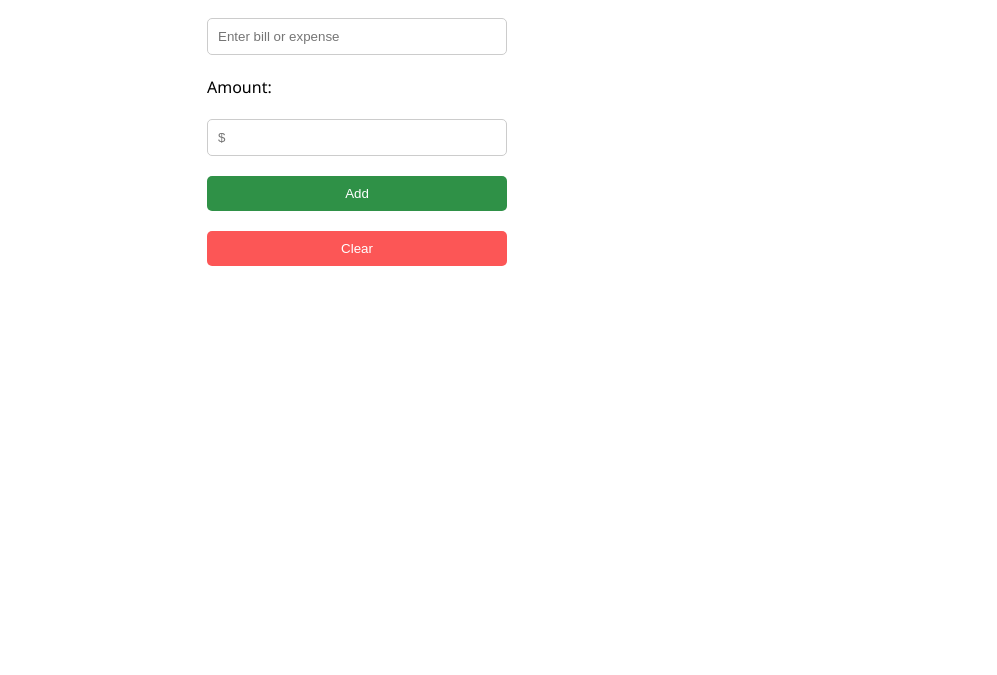
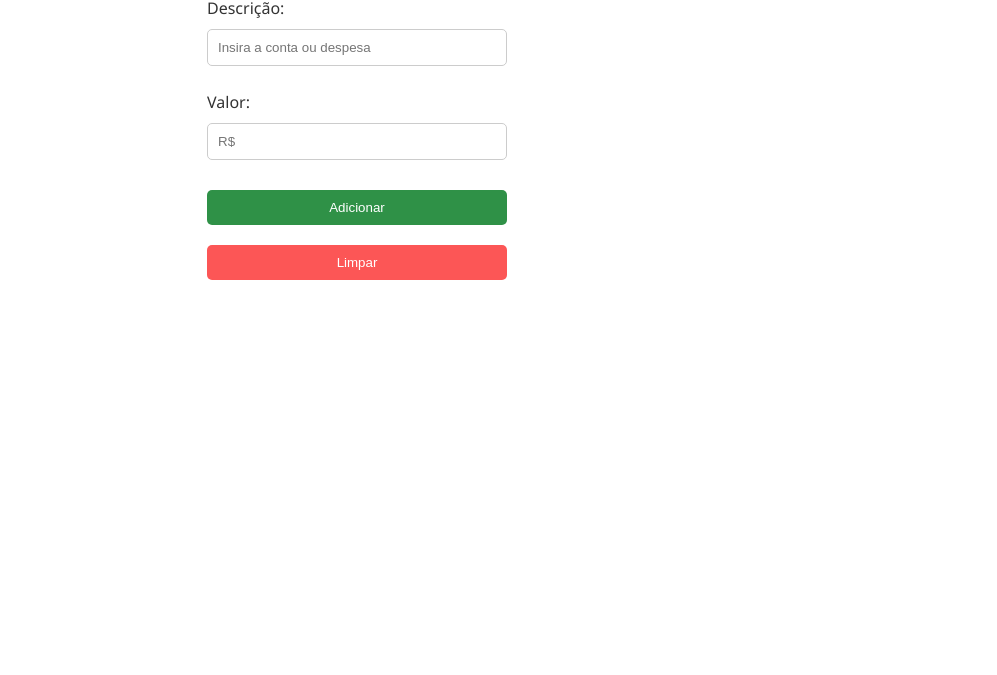
Before and after one commit to matheuskipper/Controle-contas-despesas, a plain HTML site: page index.html in a window 1280 px wide. Shown: the part 125-800 px from the top of the page, without its empty margins (283-1280 px from the left). Drawn offline with Linux system fonts and the light colour scheme.

Commit message:
alterando textos e estilizações

```diff
--- a/index.html
+++ b/index.html
@@ -3,13 +3,13 @@
   <head>
     <meta charset="UTF-8" />
     <meta name="viewport" content="width=device-width, initial-scale=1.0" />
-    <title>Dark Mode Switch</title>
+    <title>Contas e Despesas</title>
     <link rel="stylesheet" href="style.css" />
   </head>
 
   <body>
     <header>
-      <h1>Bills and Expenses</h1>
+      <h1>Contas e Despesas</h1>
       <button id="theme-toggle">
         <svg
           width="30px"
@@ -27,14 +27,14 @@
     </header>
     <main>
       <div id="inputs">
-        <p>Description:</p>
-        <input type="text" id="descricaoConta" placeholder="Enter bill or expense" />
+        <p>Descrição:</p>
+        <input type="text" id="descricaoConta" placeholder="Insira a conta ou despesa" />
 
-        <p>Amount:</p>
-        <input type="number" id="valorConta" placeholder="$" />
+        <p>Valor:</p>
+        <input type="number" id="valorConta" placeholder="R$" />
       </div>
-      <button id="add-button">Add</button>
-      <button style="margin-top: 20px;" id="clear-button">Clear</button>
+      <button id="add-button">Adicionar</button>
+      <button style="margin-top: 20px;" id="clear-button">Limpar</button>
 
       <div class="result">
         <ul id="listaContas"></ul>
--- a/script.js
+++ b/script.js
@@ -26,7 +26,7 @@ document.addEventListener('DOMContentLoaded', function() {
 
         contasSalvas.forEach(conta => {
             const itemLista = document.createElement('li');
-            itemLista.innerHTML = `${conta.descricao} <span>- R$: ${conta.valor.toFixed(2)}</span>`;
+            itemLista.innerHTML = `<span style="color:#2f9147">${conta.descricao}</span> <span>- R$: ${conta.valor.toFixed(2)}</span>`;
             listaContas.appendChild(itemLista);
         });
 
@@ -63,7 +63,7 @@ function registrarContas (){
     resultContainer.classList.add('active');
 
     const itemLista = document.createElement('li');
-    itemLista.innerHTML = `${conta} <span>- R$: ${valor.toFixed(2)}</span>`;
+    itemLista.innerHTML = `<span style="color:#2f9147">${conta}</span> <span>- R$: ${valor.toFixed(2)}</span>`;
 
     listaContas.appendChild(itemLista);
 
@@ -71,7 +71,6 @@ function registrarContas (){
     valorTotal = valorTotal + valor;
     total.textContent = numContas + " Conta(s) - Total R$: " + valorTotal.toFixed(2);
 
-    // --- NOVO: Apenas adicionamos a lógica de salvar no final ---
     contas.push({ descricao: conta, valor: valor });
     localStorage.setItem('contas', JSON.stringify(contas));
 
@@ -95,7 +94,6 @@ function limparCampos() {
     resultContainer.classList.remove('active');
     console.log('campos limpos');
 
-    // --- NOVO: Apenas adicionamos a lógica para salvar a limpeza ---
     contas = [];
     localStorage.setItem('contas', JSON.stringify(contas));
 }
--- a/style.css
+++ b/style.css
@@ -1,13 +1,14 @@
 /* Light Mode Styles */
 body {
     background-color: white;
-    color: black;
+    color: #333;
     transition: background-color 0.3s ease, color 0.3s ease;
     font-family: 'Segoe UI', Tahoma, Geneva, Verdana, sans-serif;
+    padding: 30px;
 }
 input {
     background-color: white;
-    color: black;
+    color: #333;
     border: 1px solid #ccc;
     padding: 10px;
     border-radius: 5px;
@@ -60,11 +61,20 @@ h1 {
     margin: 20px auto;
 }
 #inputs {
-    margin: 20px auto;
+    margin: 10px auto;
     max-width: 300px;
     display: flex;
     flex-direction: column;
     gap: 5px;
+}
+
+#inputs p {
+    margin: 0;
+    margin-bottom: 5px;
+}
+
+#inputs input {
+    margin-bottom: 20px;
 }
 
 #theme-toggle {
@@ -89,7 +99,6 @@ h1 {
     border-radius: 5px;
     text-align: center;
     margin-top: 20px;
-    width: 100%;
     max-width: 300px;
     margin: 0 auto;
 }
@@ -101,7 +110,6 @@ ul {
 li{
     margin: 0 auto;
     margin-bottom: 10px;
-    width: 100%;
     max-width: 300px;
     padding: 10px;
     border: 1px solid #ccc;
@@ -118,6 +126,7 @@ li{
 body.dark-mode {
     background-color: #333;
     color: white;
+    padding: 30px;
 }
 
 body.dark-mode input{
```
